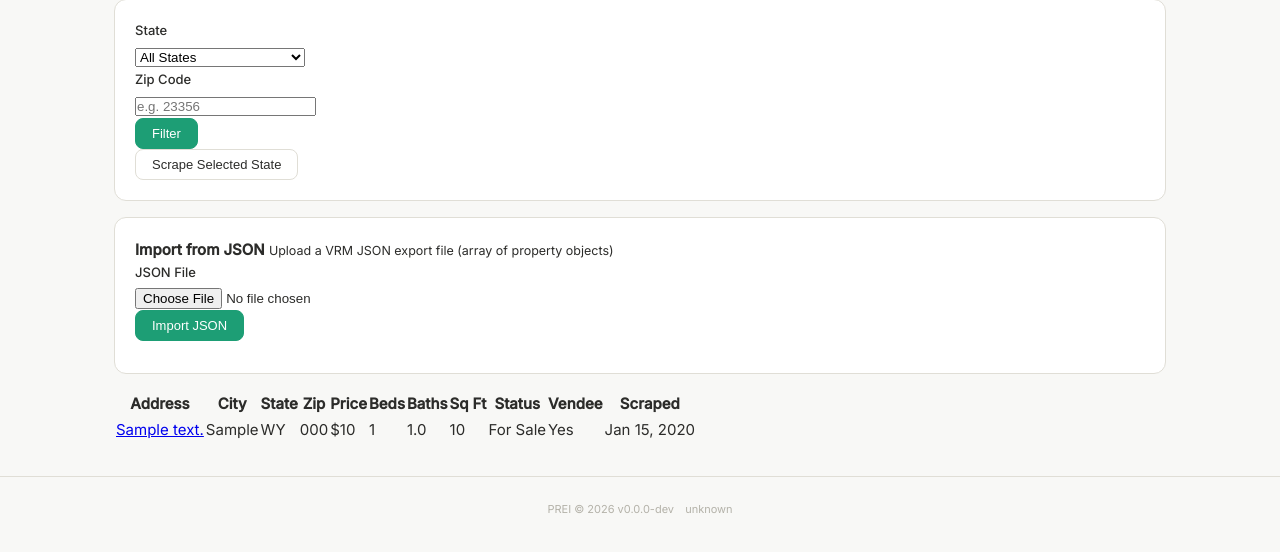
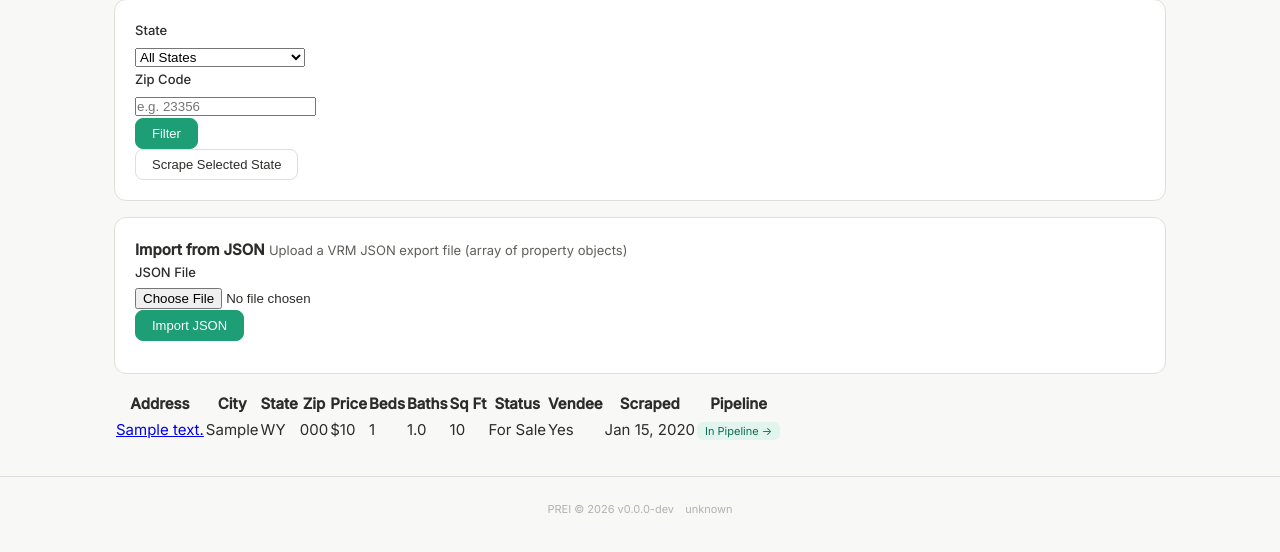
Before and after one commit to paruff/prei, a Django app: page /vrm-properties/ in a window 1280 px wide. Shown: the part 165-717 px from the top of the page. Run offline with Django 5.2, Linux system fonts and the light colour scheme; a user stored in the database is signed in; tables that the repository leaves empty hold one stand-in row (values such as "Sample post").

Commit message:
feat(pipeline): pipe-5 - add add-to-pipeline button to VRM list

```diff
--- a/core/templatetags/math_filters.py
+++ b/core/templatetags/math_filters.py
@@ -21,3 +21,12 @@ def mul(value, arg):
         return Decimal(str(value)) * Decimal(str(arg))
     except (ValueError, TypeError, InvalidOperation):
         return value
+
+
+@register.filter
+def get_item(dictionary, key):
+    """Look up a dictionary value by key. Usage: {{ dict|get_item:key }}."""
+    try:
+        return dictionary.get(key)
+    except (AttributeError, TypeError):
+        return None
--- a/core/urls.py
+++ b/core/urls.py
@@ -61,6 +61,11 @@ urlpatterns = [
     path("pipeline/list/", views.pipeline_list, name="pipeline_list"),
     path("pipeline/<int:pk>/", views.pipeline_detail, name="pipeline_detail"),
     path(
+        "pipeline/add-from-source/",
+        views.pipeline_add_from_source,
+        name="pipeline_add_from_source",
+    ),
+    path(
         "settings/investment-targets/",
         views.investment_targets_edit,
         name="investment_targets_edit",
--- a/core/views.py
+++ b/core/views.py
@@ -1205,6 +1205,55 @@ def pipeline_detail(request: HttpRequest, pk: int) -> HttpResponse:
             "kill_reasons": kill_reasons,
         },
     )
+
+
+@login_required
+def pipeline_add_from_source(request: HttpRequest) -> HttpResponse:
+    """POST-only view to add a source property to the user's pipeline.
+
+    POST params:
+      source_type: 'vrm' (future: 'foreclosure', 'listing')
+      source_id:   primary key / identifier of the source record
+      next:        redirect URL on error (default: /pipeline/list/)
+    """
+    from django.shortcuts import redirect
+
+    from core.services.pipeline import create_from_vrm
+
+    if request.method != "POST":
+        messages.error(request, "This endpoint requires POST")
+        return redirect("pipeline_list")
+
+    source_type = request.POST.get("source_type", "")
+    source_id = request.POST.get("source_id", "")
+    next_url = request.POST.get("next", redirect("pipeline_list").url)
+
+    if not source_type or not source_id:
+        messages.error(request, "Missing source_type or source_id")
+        return redirect(next_url)
+
+    if source_type == "vrm":
+        try:
+            vrm = VrmProperty.objects.get(vrm_property_id=int(source_id))
+        except (VrmProperty.DoesNotExist, ValueError, TypeError):
+            messages.error(request, "VRM property not found")
+            return redirect(next_url)
+
+        pp, created = create_from_vrm(vrm, request.user)
+
+        if created:
+            verdict = "passed" if pp.screening_passed else "failed"
+            messages.success(
+                request,
+                f"VRM property added to pipeline. Screening {verdict}.",
+            )
+        else:
+            messages.info(request, "Already in your pipeline")
+
+        return redirect("pipeline_detail", pk=pp.pk)
+
+    messages.error(request, f"Unknown source type: {source_type}")
+    return redirect(next_url)
 
 
 def search_listings(request):
@@ -1660,6 +1709,19 @@ def vrm_properties_list(request: HttpRequest) -> HttpResponse:
         queryset = queryset.filter(zip_code=zip_code)
     queryset = queryset.order_by("-last_seen_at")[:100]
 
+    # Annotate with pipeline membership (dict: source_id → pipeline_pk)
+    from core.models import PipelineProperty
+
+    if request.user.is_authenticated:
+        user_pipeline_entries = {
+            str(pp.source_id): pp.pk
+            for pp in PipelineProperty.objects.filter(
+                user=request.user, source_type=PipelineProperty.SourceType.VRM
+            )
+        }
+    else:
+        user_pipeline_entries = {}
+
     return render(
         request,
         "vrm_properties/list.html",
@@ -1671,6 +1733,7 @@ def vrm_properties_list(request: HttpRequest) -> HttpResponse:
             "total_count": VrmProperty.objects.count(),
             "filtered_count": queryset.count(),
             "pipeline_message": pipeline_message,
+            "pipeline_entries": user_pipeline_entries,
         },
     )
 
--- a/static/css/pipeline.css
+++ b/static/css/pipeline.css
@@ -421,3 +421,29 @@
   gap: var(--sp-2);
   justify-content: flex-end;
 }
+
+/* ── VRM list add-to-pipeline button ──────────────────────────────── */
+.pipeline-add-btn {
+  font-size: var(--text-xs);
+  padding: 2px var(--sp-2);
+  border-radius: var(--radius-sm);
+  background: var(--color-primary);
+  color: white;
+  border: none;
+  cursor: pointer;
+  white-space: nowrap;
+}
+
+.pipeline-in-link {
+  font-size: var(--text-xs);
+  padding: 2px var(--sp-2);
+  border-radius: var(--radius-sm);
+  background: var(--color-verdict-a-bg);
+  color: var(--color-verdict-a-text);
+  text-decoration: none;
+  white-space: nowrap;
+}
+
+.pipeline-inline-form {
+  margin: 0;
+}
--- a/templates/vrm_properties/list.html
+++ b/templates/vrm_properties/list.html
@@ -1,5 +1,11 @@
 {% extends "base.html" %}
+{% load static %}
+{% load math_filters %}
 {% block title %}VRM Properties{% endblock %}
+
+{% block extra_css %}
+  <link rel="stylesheet" href="{% static 'css/pipeline.css' %}">
+{% endblock %}
 
 {% block content %}
 <div class="d-flex justify-content-between align-items-center mb-4">
@@ -84,6 +90,7 @@
         <th>Status</th>
         <th>Vendee</th>
         <th>Scraped</th>
+        <th>Pipeline</th>
       </tr>
     </thead>
     <tbody>
@@ -116,6 +123,25 @@
         </td>
         <td>{% if prop.vendee_eligible %}<span class="badge bg-primary">Yes</span>{% else %}-{% endif %}</td>
         <td>{{ prop.last_seen_at|date:"M d, Y" }}</td>
+        <td>
+          {% with pp_id=prop.vrm_property_id|stringformat:"s" %}
+          {% if pp_id in pipeline_entries %}
+            <a href="{% url 'pipeline_detail' pipeline_entries|get_item:pp_id %}" class="pipeline-in-link">
+              In Pipeline &rarr;
+            </a>
+          {% else %}
+          <form method="post" action="{% url 'pipeline_add_from_source' %}" class="pipeline-inline-form">
+            {% csrf_token %}
+            <input type="hidden" name="source_type" value="vrm">
+            <input type="hidden" name="source_id" value="{{ prop.vrm_property_id }}">
+            <input type="hidden" name="next" value="{% url 'vrm_properties_list' %}{% if selected_state %}?state={{ selected_state }}{% endif %}">
+            <button type="submit" class="pipeline-add-btn">
+              + Add to Pipeline
+            </button>
+          </form>
+          {% endif %}
+          {% endwith %}
+        </td>
       </tr>
       {% endfor %}
     </tbody>
```
Also changed, not shown: tests/test_add_to_pipeline.py (added, +147 -0 lines).
